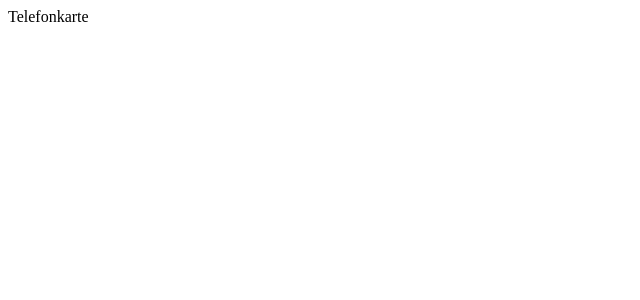
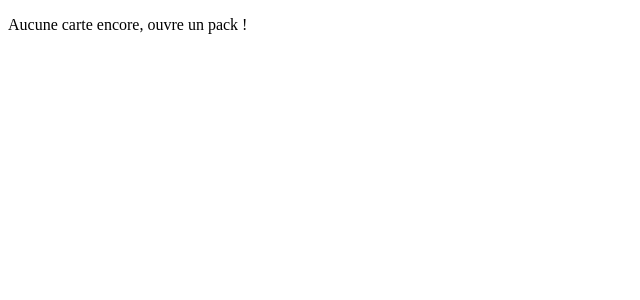
Before and after one commit to Chaveex/TelefonKard, a React (Vite) app: page / in a window 1280 px wide. Shown: the top 300 px of the page, without its empty margins (0-640 px from the left). Built offline with nearby package versions, Linux system fonts and the light colour scheme.

Commit message:
feat: add CollectionGrid showing only owned cards

```diff
--- a/src/App.tsx
+++ b/src/App.tsx
@@ -1,3 +1,5 @@
+import CollectionGrid from "./components/rfa/CollectionGrid";
+
 export default function App() {
-  return <div>Telefonkarte</div>;
+  return <CollectionGrid />;
 }
--- /dev/null
+++ b/src/components/rfa/CollectionGrid.tsx
@@ -0,0 +1,24 @@
+import { CARDS } from "../../data/cards";
+import { useCollectionStore } from "../../state/collectionStore";
+import CardView from "../shared/CardView";
+
+export default function CollectionGrid() {
+  const owned = useCollectionStore((state) => state.owned);
+  const ownedCards = CARDS.filter((card) => (owned[card.id] ?? 0) > 0);
+
+  if (ownedCards.length === 0) {
+    return (
+      <p className="collection-grid__empty">
+        Aucune carte encore, ouvre un pack !
+      </p>
+    );
+  }
+
+  return (
+    <div className="collection-grid">
+      {ownedCards.map((card) => (
+        <CardView key={card.id} card={card} count={owned[card.id]} />
+      ))}
+    </div>
+  );
+}
```
